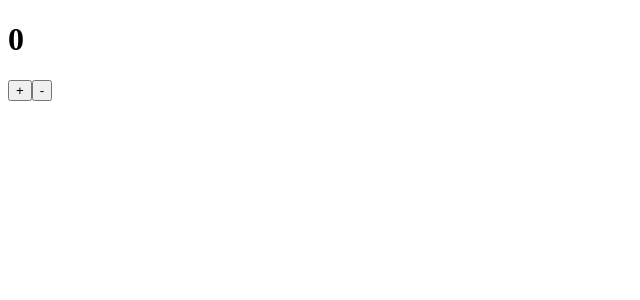
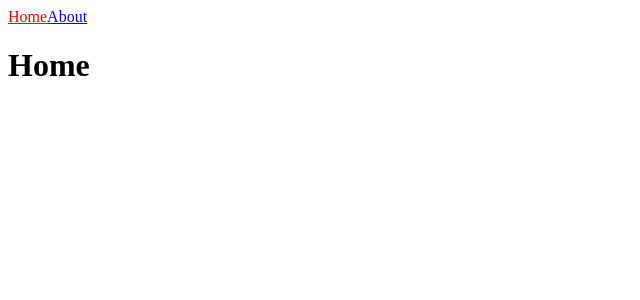
Before and after one commit to lhk3337/nextJsTutor, a Next.js app: page / in a window 1280 px wide. Shown: the top 300 px of the page, without its empty margins (0-640 px from the left). Built offline with nearby package versions, Linux system fonts and the light colour scheme.

Commit message:
nextjs link, useRouter

```diff
--- /dev/null
+++ b/components/NavBar.js
@@ -0,0 +1,13 @@
+import Link from 'next/link'
+import { useRouter } from 'next/router'
+
+export default function NavBar(){
+    const router = useRouter();
+
+    return(
+        <nav>
+            <Link href="/"><a style={{color:router.pathname==="/"?"red":"blue"}}>Home</a></Link>
+            <Link href="/about"><a style={{color:router.pathname==="/about"?"red":"blue"}}>About</a></Link>
+        </nav>
+    )
+}
--- a/pages/about-us.js
+++ /dev/null
@@ -1,3 +0,0 @@
-export default function abouts() {
-  return "about us";
-}
--- a/pages/index.js
+++ b/pages/index.js
@@ -1,26 +1,13 @@
-import React, { useState } from "react";
+import NavBar from "../components/NavBar"
 
 const Home = () => {
-  const [counter, setCounter] = useState(0);
+
 
   return (
     <div>
-      <h1>{counter}</h1>
-      <button
-        onClick={() => {
-          setCounter(counter + 1);
-        }}
-      >
-        +
-      </button>
-      <button
-        onClick={() => {
-          setCounter(counter - 1);
-        }}
-      >
-        -
-      </button>
-    </div>
+    <NavBar/>
+    <h1>Home</h1>
+  </div>
   );
 };
 
```
Also changed, not shown: pages/about.js (added, +9 -0 lines).
